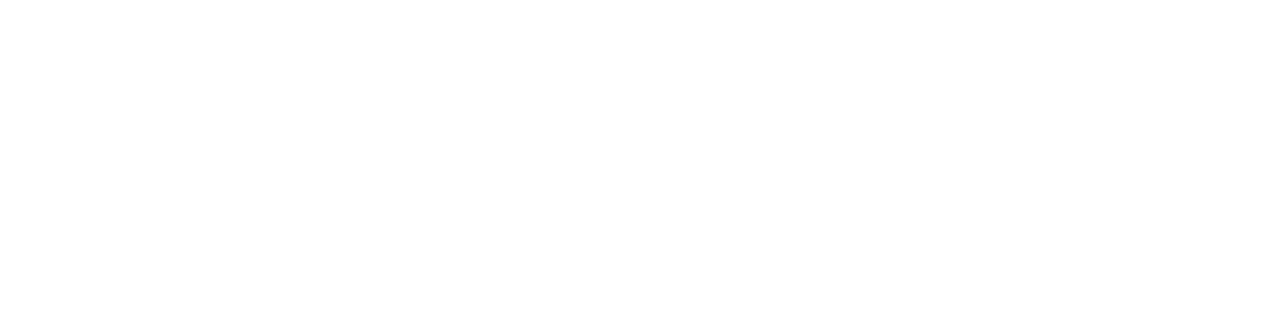
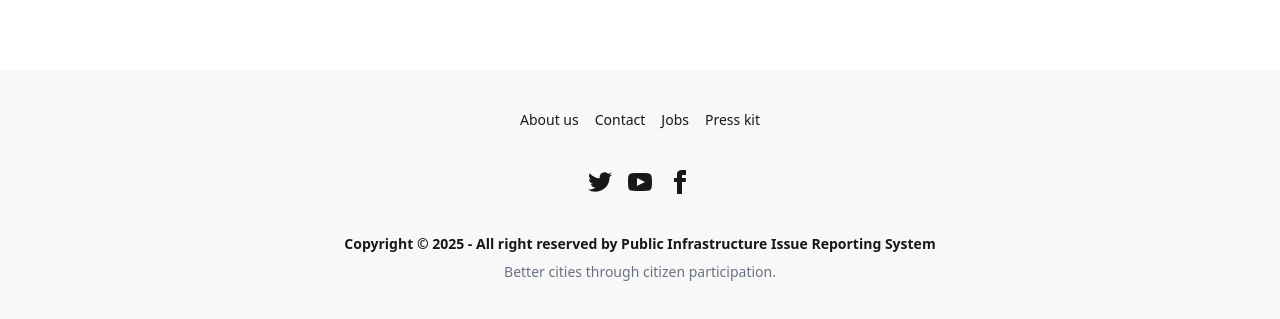
Before and after one commit to adittacse/public-infrastructure-client, a React (Vite) app: page / in a window 1280 px wide. Shown: the part 478-797 px from the top of the page. Built offline with nearby package versions, Linux system fonts and the light colour scheme; no server answers.

Commit message:
footer update

```diff
--- a/src/components/Footer/Footer.jsx
+++ b/src/components/Footer/Footer.jsx
@@ -2,9 +2,57 @@
 
 const Footer = () => {
     return (
-        <div>
-
-        </div>
+        <footer className="footer footer-horizontal footer-center bg-base-200 text-base-content rounded p-10">
+            <nav className="grid grid-flow-col gap-4">
+                <a className="link link-hover">About us</a>
+                <a className="link link-hover">Contact</a>
+                <a className="link link-hover">Jobs</a>
+                <a className="link link-hover">Press kit</a>
+            </nav>
+            <nav>
+                <div className="grid grid-flow-col gap-4">
+                    <a>
+                        <svg
+                            xmlns="http://www.w3.org/2000/svg"
+                            width="24"
+                            height="24"
+                            viewBox="0 0 24 24"
+                            className="fill-current">
+                            <path
+                                d="M24 4.557c-.883.392-1.832.656-2.828.775 1.017-.609 1.798-1.574 2.165-2.724-.951.564-2.005.974-3.127 1.195-.897-.957-2.178-1.555-3.594-1.555-3.179 0-5.515 2.966-4.797 6.045-4.091-.205-7.719-2.165-10.148-5.144-1.29 2.213-.669 5.108 1.523 6.574-.806-.026-1.566-.247-2.229-.616-.054 2.281 1.581 4.415 3.949 4.89-.693.188-1.452.232-2.224.084.626 1.956 2.444 3.379 4.6 3.419-2.07 1.623-4.678 2.348-7.29 2.04 2.179 1.397 4.768 2.212 7.548 2.212 9.142 0 14.307-7.721 13.995-14.646.962-.695 1.797-1.562 2.457-2.549z"></path>
+                        </svg>
+                    </a>
+                    <a>
+                        <svg
+                            xmlns="http://www.w3.org/2000/svg"
+                            width="24"
+                            height="24"
+                            viewBox="0 0 24 24"
+                            className="fill-current">
+                            <path
+                                d="M19.615 3.184c-3.604-.246-11.631-.245-15.23 0-3.897.266-4.356 2.62-4.385 8.816.029 6.185.484 8.549 4.385 8.816 3.6.245 11.626.246 15.23 0 3.897-.266 4.356-2.62 4.385-8.816-.029-6.185-.484-8.549-4.385-8.816zm-10.615 12.816v-8l8 3.993-8 4.007z"></path>
+                        </svg>
+                    </a>
+                    <a>
+                        <svg
+                            xmlns="http://www.w3.org/2000/svg"
+                            width="24"
+                            height="24"
+                            viewBox="0 0 24 24"
+                            className="fill-current">
+                            <path
+                                d="M9 8h-3v4h3v12h5v-12h3.642l.358-4h-4v-1.667c0-.955.192-1.333 1.115-1.333h2.885v-5h-3.808c-3.596 0-5.192 1.583-5.192 4.615v3.385z"></path>
+                        </svg>
+                    </a>
+                </div>
+            </nav>
+            <aside>
+                <p className="font-semibold">
+                    Copyright © {new Date().getFullYear()} - All right reserved by Public Infrastructure Issue Reporting System
+                </p>
+                <p className="text-sm text-gray-500">Better cities through citizen participation.</p>
+            </aside>
+        </footer>
     );
 };
 
```
